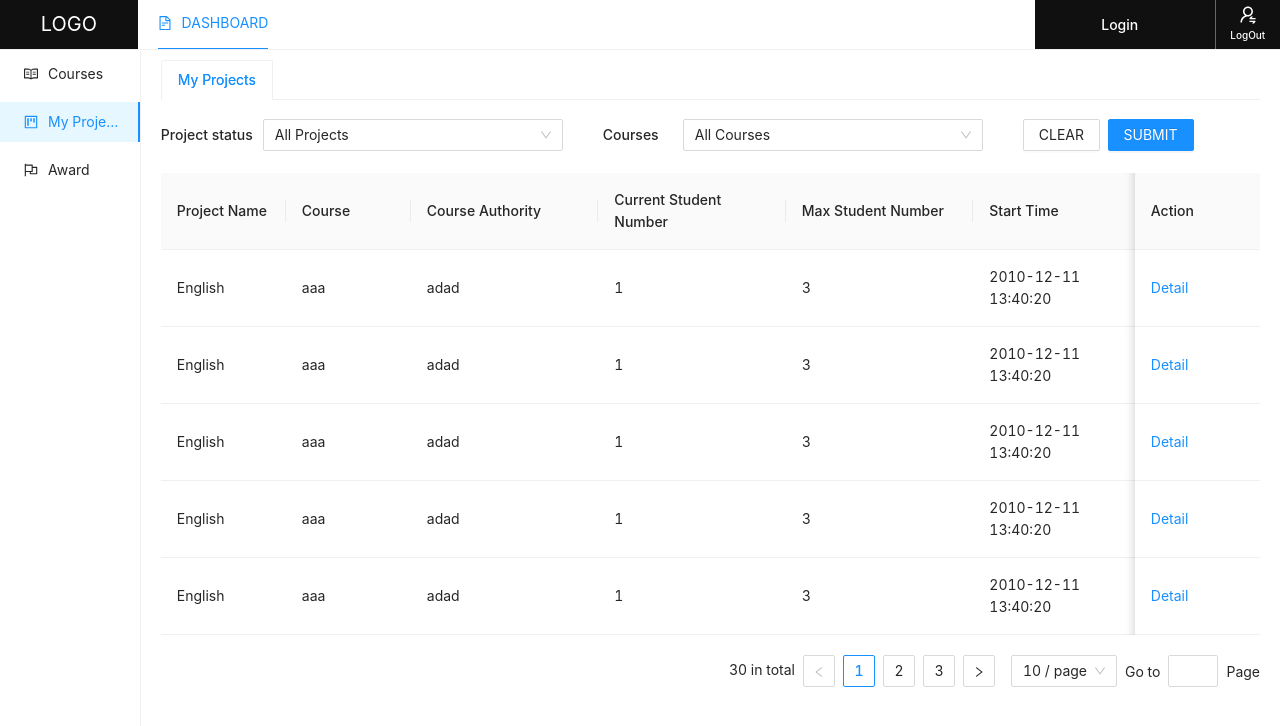
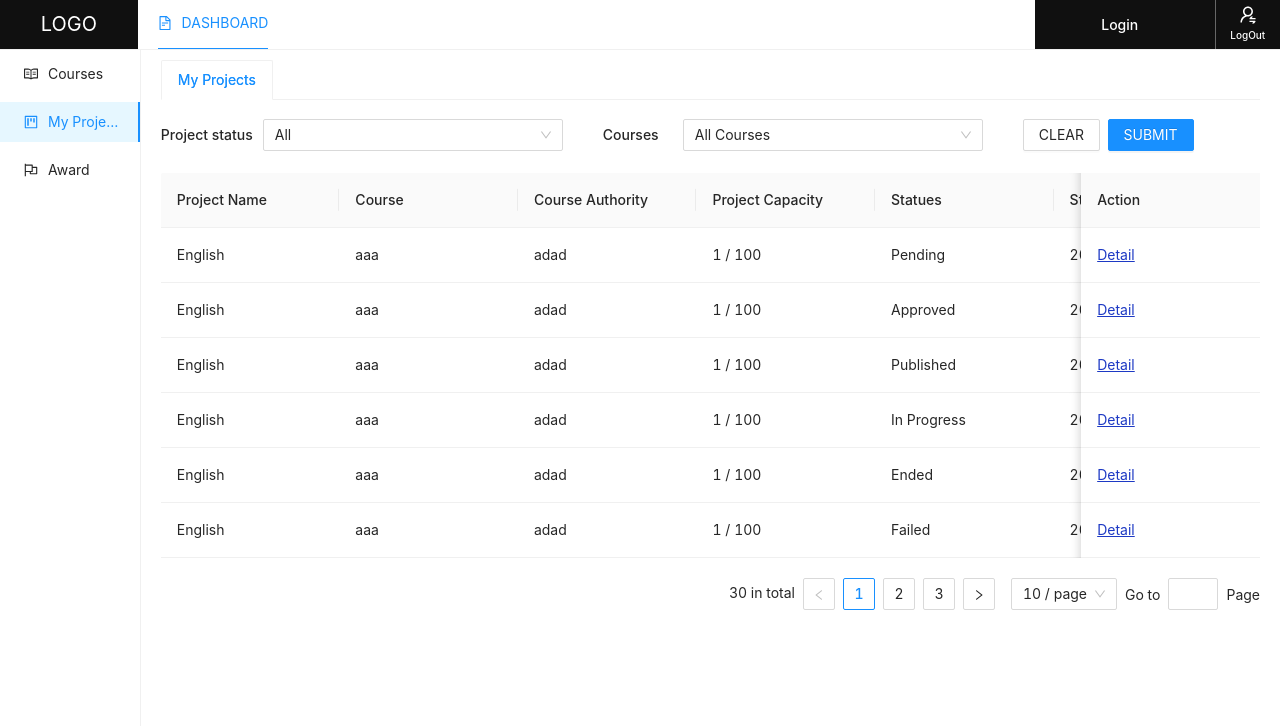
Before and after one commit to span6484/COMP9323-JustDoIT, a Next.js app in the folder comp9323-frontend/: page /Dashboard/AllProject in a window 1280 px wide. Shown: the top 726 px of the page. Built offline with nearby package versions, Linux system fonts and the light colour scheme.

Commit message:
my projects

```diff
--- a/comp9323-frontend/components/IndexComponents/TabTop.js
+++ b/comp9323-frontend/components/IndexComponents/TabTop.js
@@ -116,7 +116,7 @@ const IndexTabTop = ({ msg, tabPaneInit, loginOut , topRef }) => {
             {loginType === 'loginOut'
               ? 'Login'
               : loginType === 'loginIn'
-              ? `${nameText || name}`
+              ? `Hi,${nameText || name}`
               : ''}
           </h6>
         </div>
--- a/comp9323-frontend/pages/Dashboard/AllProject.js
+++ b/comp9323-frontend/pages/Dashboard/AllProject.js
@@ -19,22 +19,25 @@ const AllProject = ({ USERMESSAGE, urlMsg }) => {
   const [asPath] = useState(urlMsg.asPath);
   const [projectList,changeProject] = useState([{
     key : null,
-    value : "All Projects"
+    value : "All"
   },{
-    key : "pending",
-    value : "Pending Projects"
+    key : 0,
+    value : "Pending"
   },{
-    key : "passed",
-    value : "Passed Projects"
+    key : 1,
+    value : "Approved"
   },{
-    key : "processing",
-    value : "Processing Projects"
+    key : 2,
+    value : "Published"
   },{
-    key : "done",
-    value : "Done Projects"
+    key : 3,
+    value : "In Progress"
   },{
-    key : "unpassed",
-    value : "Unpassed Projects"
+    key : 4,
+    value : "Ended"
+  },{
+    key : 5,
+    value : "Failed"
   }]);
   const [courseList,changeCourseList] = useState([{
     key : null,
@@ -68,37 +71,43 @@ const AllProject = ({ USERMESSAGE, urlMsg }) => {
       title: 'Course Authority',
       dataIndex: 'courseAuthority',
       key: 'courseAuthority',
-      width: 150,
+      width: 100,
     },
     {
-      title: 'Current Student Number',
+      title: 'Project Capacity',
       dataIndex: 'currentStudentNumber',
       key: 'currentStudentNumber',
-      width: 150,
+      width: 100,
+      render:()=>{
+        return <div> 1 / 100</div>
+      }
     },
     {
-      title: 'Max Student Number',
-      dataIndex: 'maxStudentNumber',
-      key: 'maxStudentNumber',
-      width: 150,
+      title: 'Statues',
+      dataIndex: 'statues',
+      key: 'statues',
+      width: 100,
+      render:(statues)=>{
+        const filterList = projectList && projectList.filter((item) =>{
+          return item.key === statues
+        })
+        if(!filterList || filterList.length === 0){
+          return null;
+        }
+        return <div>{filterList[0].value}</div>
+      }
     },
     {
       title: 'Start Time',
       dataIndex: 'startTime',
       key: 'startTime',
-      width: 150,
+      width: 120,
     },
     {
       title: 'Close Time',
       dataIndex: 'closeTime',
       key: 'closeTime',
-      width: 150,
-    },
-    {
-      title: 'Statues',
-      dataIndex: 'statues',
-      key: 'statues',
-      width: 150,
+      width: 120,
     },
     {
       title: 'Action',
@@ -106,7 +115,12 @@ const AllProject = ({ USERMESSAGE, urlMsg }) => {
       fixed: 'right',
       width: 100,
       render: () =>{
-        return <a>Detail</a>
+        return <div
+            className={"go-detail"}
+           onClick={()=>{
+             goDetail()
+           }}
+        >Detail</div>
       }
     },
   ];
@@ -132,6 +146,13 @@ const AllProject = ({ USERMESSAGE, urlMsg }) => {
       })
     },0)
   },[]);
+  function goDetail(){
+    ref.current.setTabPane(
+        `Project detail`,
+        '',
+        `/project/detail?id=123`
+    )
+  }
   function initList(initPage,initSearch) {
     initPage = initPage || page;
     initSearch = initSearch || search;
@@ -141,45 +162,54 @@ const AllProject = ({ USERMESSAGE, urlMsg }) => {
       courseAuthority : "adad",
       currentStudentNumber : 1,
       maxStudentNumber : 3,
-      startTime : "2010-12-11 13:40:20",
-      closeTime : "2022-12-11 13:40:20",
-      statues : "4",
+      startTime : "2022-12-11",
+      closeTime : "2022-12-13",
+      statues : 0,
     },{
       projectName : "English",
       course : "aaa",
       courseAuthority : "adad",
       currentStudentNumber : 1,
       maxStudentNumber : 3,
-      startTime : "2010-12-11 13:40:20",
-      closeTime : "2022-12-11 13:40:20",
-      statues : "4",
+      startTime : "2022-12-11",
+      closeTime : "2022-12-13",
+      statues : 1,
     },{
       projectName : "English",
       course : "aaa",
       courseAuthority : "adad",
       currentStudentNumber : 1,
       maxStudentNumber : 3,
-      startTime : "2010-12-11 13:40:20",
-      closeTime : "2022-12-11 13:40:20",
-      statues : "4",
+      startTime : "2022-12-11",
+      closeTime : "2022-12-13",
+      statues : 2,
     },{
       projectName : "English",
       course : "aaa",
       courseAuthority : "adad",
       currentStudentNumber : 1,
       maxStudentNumber : 3,
-      startTime : "2010-12-11 13:40:20",
-      closeTime : "2022-12-11 13:40:20",
-      statues : "4",
+      startTime : "2022-12-11",
+      closeTime : "2022-12-13",
+      statues : 3,
     },{
       projectName : "English",
       course : "aaa",
       courseAuthority : "adad",
       currentStudentNumber : 1,
       maxStudentNumber : 3,
-      startTime : "2010-12-11 13:40:20",
-      closeTime : "2022-12-11 13:40:20",
-      statues : "4",
+      startTime : "2022-12-11",
+      closeTime : "2022-12-11",
+      statues : 4,
+    },{
+      projectName : "English",
+      course : "aaa",
+      courseAuthority : "adad",
+      currentStudentNumber : 1,
+      maxStudentNumber : 3,
+      startTime : "2022-12-11",
+      closeTime : "2022-12-11",
+      statues : 5,
     }]
     changeData(_data);
     changePage({
--- a/comp9323-frontend/pages/Dashboard/AllProject.less
+++ b/comp9323-frontend/pages/Dashboard/AllProject.less
@@ -29,5 +29,9 @@
       align-items: center;
     }
   }
-
+  .go-detail{
+    color:#1d39c4;
+    cursor: pointer;
+    text-decoration: underline;
+  }
 }
--- a/comp9323-frontend/pages/Dashboard/AwardProjects.js
+++ b/comp9323-frontend/pages/Dashboard/AwardProjects.js
@@ -92,8 +92,8 @@ const AwardProjects = ({ USERMESSAGE }) => {
                 {itemDom(item.proposer)}
               </div>
               <div className={"award-project-component-tab"}>
-                <h6>Group members:</h6>
-                {itemDom(item.groupMembers)}
+                <h6>Winner:</h6>
+                {itemDom(item.winner)}
               </div>
             </div>
           })
--- a/comp9323-frontend/util/subMenu.js
+++ b/comp9323-frontend/util/subMenu.js
@@ -24,7 +24,15 @@ export const fatherSubMenu = (type) => {
           value: 'dash_board_all_project',
           page: '/Dashboard/AllProject',
           name: 'My Projects',
-          type: 'project'
+          type: 'project',
+          hasPage: [
+                  {
+                    schema: /^(\/project\/detail\?id=)([0-9a-zA-Z]+)+/,
+                    title: (name) => {
+                      return `${name}`
+                    }
+                  }
+                ]
         },
         {
           value: 'dash_board_award_projects',
```
Also changed, not shown: comp9323-frontend/pages/Dashboard/CourseOverview.js (+9 -3 lines), comp9323-frontend/pages/Dashboard/CourseOverview.less (+20 -8 lines), comp9323-frontend/pages/project/detail.js (+17 -5 lines).
